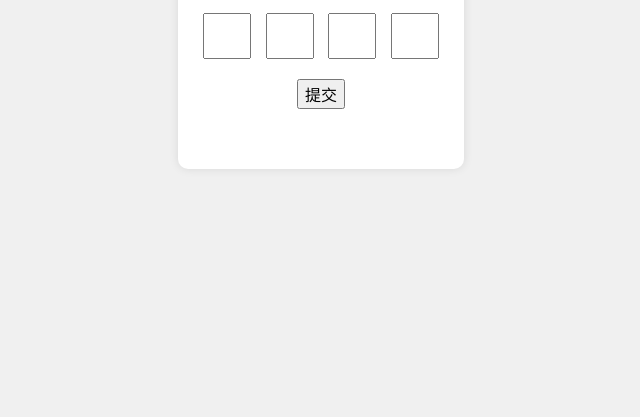
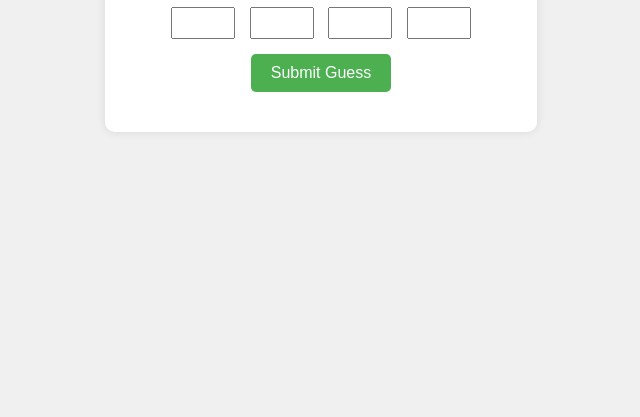
Before and after one commit to mike19921104/testing, a plain HTML site: page index.html in a window 1280 px wide. Shown: the part 383-800 px from the top of the page, without its empty margins (319-959 px from the left). Drawn offline with nearby package versions, Linux system fonts and the light colour scheme.

Commit message:
index.html

```diff
--- a/index.html
+++ b/index.html
@@ -1,11 +1,13 @@
 <!DOCTYPE html>
-<html lang="zh-CN">
+<html lang="en">
 <head>
     <meta charset="UTF-8">
     <meta name="viewport" content="width=device-width, initial-scale=1.0">
-    <title>密码锁游戏</title>
+    <title>Guess the Number Game</title>
+    <!-- 引入QR码生成库 -->
     <script src="https://cdn.jsdelivr.net/npm/qrcode-generator@1.4.4/qrcode.min.js"></script>
     <style>
+        /* 基本页面样式 */
         body {
             font-family: Arial, sans-serif;
             display: flex;
@@ -15,6 +17,7 @@
             margin: 0;
             background-color: #f0f0f0;
         }
+        /* 游戏容器样式 */
         .container {
             text-align: center;
             background-color: white;
@@ -22,20 +25,30 @@
             border-radius: 10px;
             box-shadow: 0 0 10px rgba(0,0,0,0.1);
         }
+        /* 输入框样式 */
         input {
-            width: 40px;
-            height: 40px;
-            font-size: 20px;
-            text-align: center;
-            margin: 0 5px;
+            width: 50px;
+            margin: 5px;
+            padding: 5px;
+            font-size: 16px;
         }
+        /* 按钮样式 */
         button {
+            margin-top: 10px;
+            padding: 10px 20px;
             font-size: 16px;
-            margin: 20px 0;
+            background-color: #4CAF50;
+            color: white;
+            border: none;
+            border-radius: 5px;
+            cursor: pointer;
         }
+        /* 结果显示区域样式 */
         #result {
             margin-top: 20px;
+            font-weight: bold;
         }
+        /* QR码显示区域样式 */
         #qrcode {
             margin-top: 20px;
         }
@@ -43,64 +56,49 @@
 </head>
 <body>
     <div class="container">
-        <h1>密码锁游戏</h1>
-        <p>请输入4位密码：</p>
+        <h1>Guess the 4-Digit Number</h1>
+        <!-- 四个输入框用于猜数字 -->
         <div>
-            <input type="text" maxlength="1" id="digit1" oninput="moveToNext(this, 'digit2')">
-            <input type="text" maxlength="1" id="digit2" oninput="moveToNext(this, 'digit3')">
-            <input type="text" maxlength="1" id="digit3" oninput="moveToNext(this, 'digit4')">
-            <input type="text" maxlength="1" id="digit4" oninput="moveToNext(this, 'submitBtn')">
+            <input type="text" maxlength="1" id="digit1">
+            <input type="text" maxlength="1" id="digit2">
+            <input type="text" maxlength="1" id="digit3">
+            <input type="text" maxlength="1" id="digit4">
         </div>
-        <button id="submitBtn" onclick="checkPassword()">提交</button>
+        <!-- 提交按钮 -->
+        <button onclick="checkGuess()">Submit Guess</button>
+        <!-- 结果显示区域 -->
         <div id="result"></div>
+        <!-- QR码显示区域 -->
         <div id="qrcode"></div>
     </div>
 
     <script>
-        const password = "1234";
-        let attempts = 0;
+        // 检查猜测是否正确
+        function checkGuess() {
+            // 正确答案
+            const correctAnswer = "1992";
+            // 获取用户输入的猜测
+            const guess = document.getElementById("digit1").value +
+                          document.getElementById("digit2").value +
+                          document.getElementById("digit3").value +
+                          document.getElementById("digit4").value;
 
-        function moveToNext(currentInput, nextInputId) {
-            if (currentInput.value.length === currentInput.maxLength) {
-                document.getElementById(nextInputId).focus();
+            // 比较猜测和正确答案
+            if (guess === correctAnswer) {
+                document.getElementById("result").innerHTML = "Congratulations! You guessed correctly!";
+                generateQRCode(); // 如果猜对了，生成QR码
+            } else {
+                document.getElementById("result").innerHTML = "Sorry, that's not correct. Try again!";
             }
         }
 
-        function checkPassword() {
-            const guess = [
-                document.getElementById('digit1').value,
-                document.getElementById('digit2').value,
-                document.getElementById('digit3').value,
-                document.getElementById('digit4').value
-            ].join('');
-
-            attempts++;
-
-            if (guess.length !== 4 || !/^\d+$/.test(guess)) {
-                document.getElementById('result').innerHTML = "请输入4位数字密码";
-                return;
-            }
-
-            if (guess === password) {
-                showQRCode();
-            } else {
-                const correctPositions = guess.split('').filter((digit, index) => digit === password[index]).length;
-                document.getElementById('result').innerHTML = `密码错误！正确位置的数字有 ${correctPositions} 个。<br>尝试次数：${attempts}`;
-            }
-
-            // Clear input fields
-            ['digit1', 'digit2', 'digit3', 'digit4'].forEach(id => {
-                document.getElementById(id).value = '';
-            });
-            document.getElementById('digit1').focus();
-        }
-
-        function showQRCode() {
-            const qr = qrcode(0, 'L');
-            qr.addData("恭喜你破解了密码！");
-            qr.make();
+        // 生成QR码
+        function generateQRCode() {
+            const qr = qrcode(0, 'M'); // 创建QR码对象
+            qr.addData('Mickey'); // 设置QR码内容
+            qr.make(); // 生成QR码
+            // 在页面上显示QR码
             document.getElementById('qrcode').innerHTML = qr.createImgTag(5);
-            document.getElementById('result').innerHTML = `恭喜你破解了密码！<br>密码是：${password}<br>尝试次数：${attempts}`;
         }
     </script>
 </body>
```
